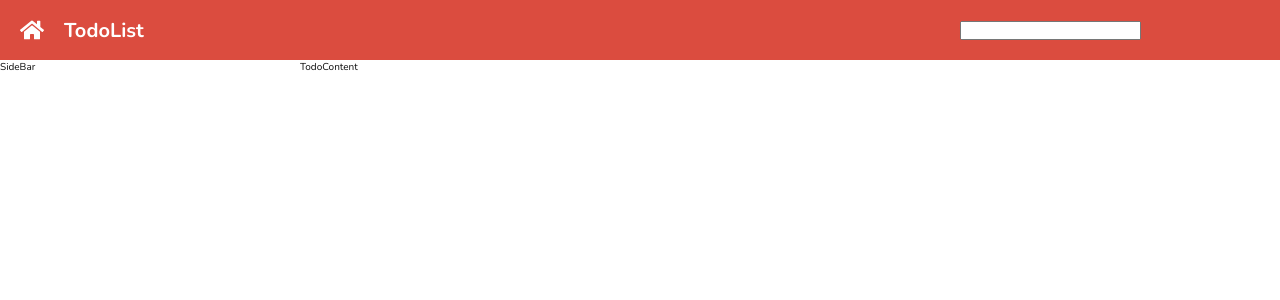
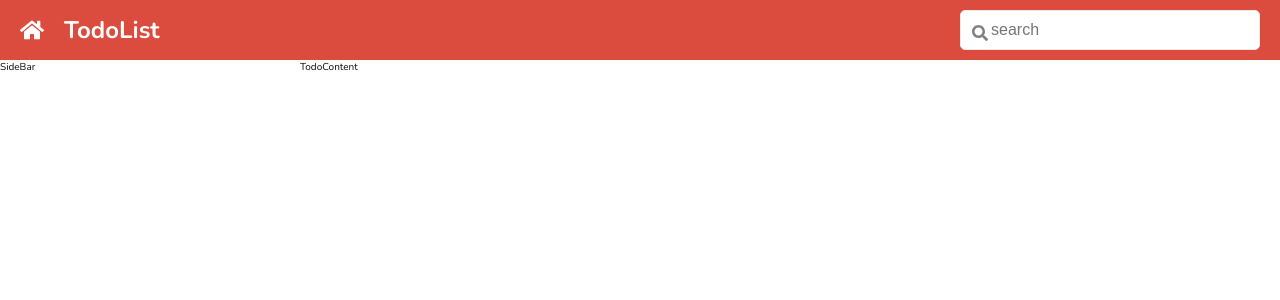
Before and after one commit to ParitaSriwasut/MY-APP-TODOLIST-RITA, a React (Create React App) app: page / in a window 1280 px wide. Shown: the top 300 px of the page. Built offline with nearby package versions, Linux system fonts and the light colour scheme.

Commit message:
finsih1step

```diff
--- a/src/App.js
+++ b/src/App.jsx
@@ -1,20 +1,11 @@
 import "./App.scss";
 import { FaHome } from "react-icons/fa";
+import Header from "./component/Header";
 function App() {
   return (
     <div className="todo">
       <div className="todo__header">
-        <header className="header">
-          <div className="header__logo">
-            <FaHome />
-          </div>
-          <div className="header__text">
-            <h1>TodoList</h1>
-          </div>
-          <div className="header__search">
-            <input />
-          </div>
-        </header>
+        <Header />
       </div>
       <div className="todo__sidebar">SideBar</div>
       <div className="todo__content">TodoContent</div>
--- a/src/App.scss
+++ b/src/App.scss
@@ -1,4 +1,5 @@
 @import "./index.scss";
+
 $header-height: 60px;
 $sidebar-width: 300px;
 
@@ -26,26 +27,3 @@
     background-color: rgb(255, 255, 255);
   }
 }
-
-.header {
-  display: flex;
-  align-items: center;
-  gap: 20px;
-
-  background-color: $primary;
-  height: $header-height;
-  padding: 5px 20px;
-
-  &__logo {
-    font-size: 2.4rem;
-    color: $white;
-    display: flex;
-  }
-  &__text {
-    flex: 1;
-    color: $white;
-  }
-  &__search {
-    min-width: 300px;
-  }
-}
--- /dev/null
+++ b/src/component/Header.jsx
@@ -0,0 +1,20 @@
+import { FaHome } from "react-icons/fa";
+import Search from "./Search";
+import "./Header.scss";
+// import SearchBar from "./Search";
+// import "./index.scss";
+
+function Header() {
+  return (
+    <header className="header">
+      <div className="header__logo">
+        <FaHome />
+      </div>
+      <div className="header__text">
+        <h1>TodoList</h1>
+      </div>
+      <Search />
+    </header>
+  );
+}
+export default Header;
--- /dev/null
+++ b/src/component/Header.scss
@@ -0,0 +1,29 @@
+// @import "./Header.jsx";
+@import "../index.scss";
+.header {
+  display: flex;
+  align-items: center;
+  gap: 20px;
+
+  background-color: $primary;
+  height: $header-height;
+  padding: 5px 20px;
+
+  &__logo {
+    font-size: 2.4rem;
+    color: $white;
+    display: flex;
+    cursor: pointer;
+  }
+  &__text {
+    flex: 1;
+    color: $white;
+
+    & > h1 {
+      font-size: 2.4rem;
+    }
+  }
+  &__search {
+    min-width: 300px;
+  }
+}
--- /dev/null
+++ b/src/component/Search.jsx
@@ -0,0 +1,15 @@
+import { FaSearch } from "react-icons/fa";
+import "./Search.scss";
+function Search() {
+  return (
+    <div className="header__search">
+      <div className="search">
+        <span className="search__icon">
+          <FaSearch />
+        </span>
+        <input type="text" placeholder="search" className="search__input" />
+      </div>
+    </div>
+  );
+}
+export default Search;
--- /dev/null
+++ b/src/component/Search.scss
@@ -0,0 +1,25 @@
+@import "../index.scss";
+
+.search {
+  position: relative;
+
+  &__icon {
+    position: absolute;
+    left: 20px;
+    top: 15px;
+    transform: translate(-50%);
+    font-size: 1.6rem;
+    display: flex;
+    color: $grey-dark;
+  }
+  &__input {
+    width: 100%;
+    height: 40px;
+    padding: 5px;
+    padding-left: 30px;
+    border-radius: 5px;
+    border: 1px solid $grey-light;
+    font-size: 1.6rem;
+    outline: none;
+  }
+}
--- a/src/index.scss
+++ b/src/index.scss
@@ -5,7 +5,8 @@
 $grey-light: #eaeaea;
 $grey-dark: #808080;
 $white: #fff;
-
+$header-height: 60px;
+$sidebar-width: 300px;
 *,
 *::after,
 *::before {
```
Also changed, not shown: 1 other file (tests, documents, lock files or other folders).
